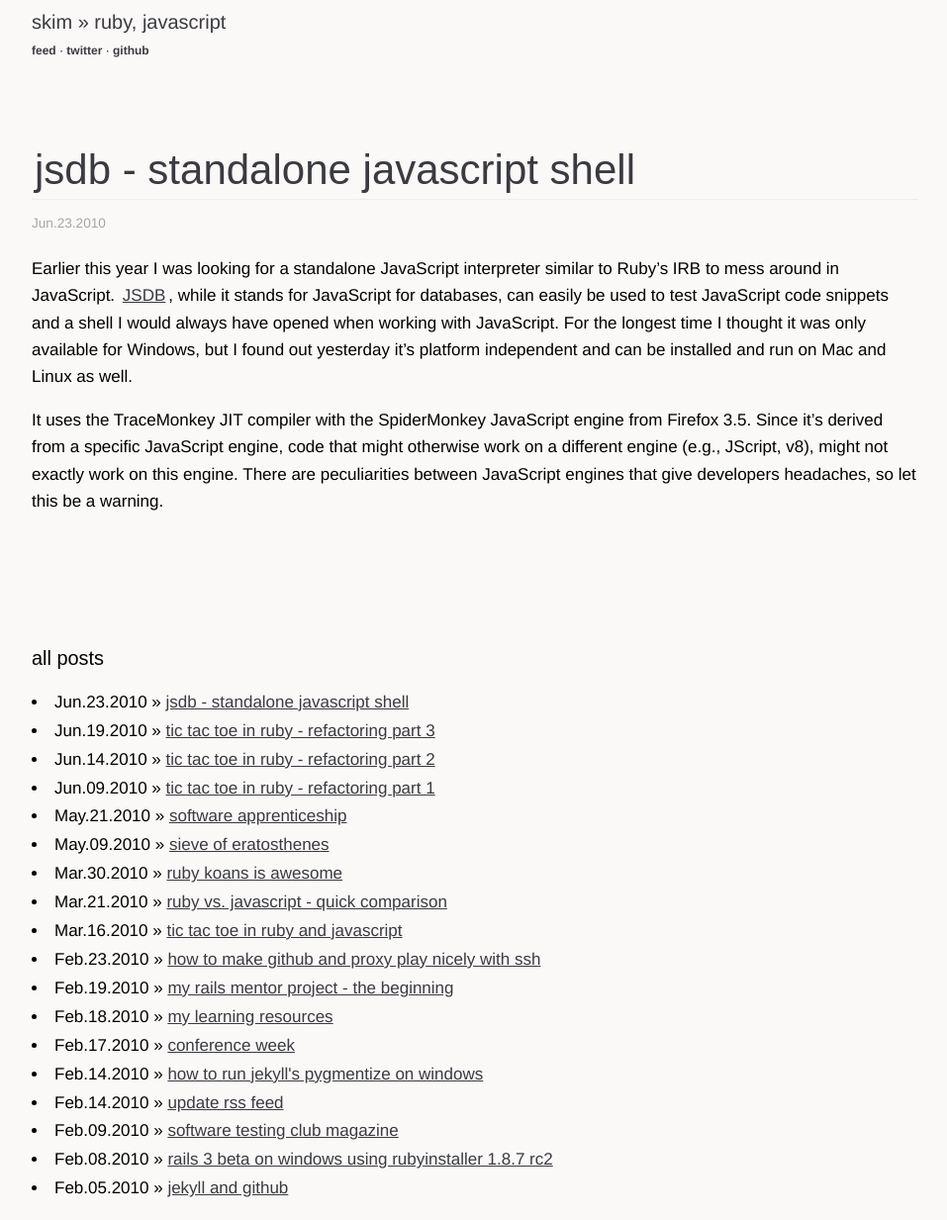
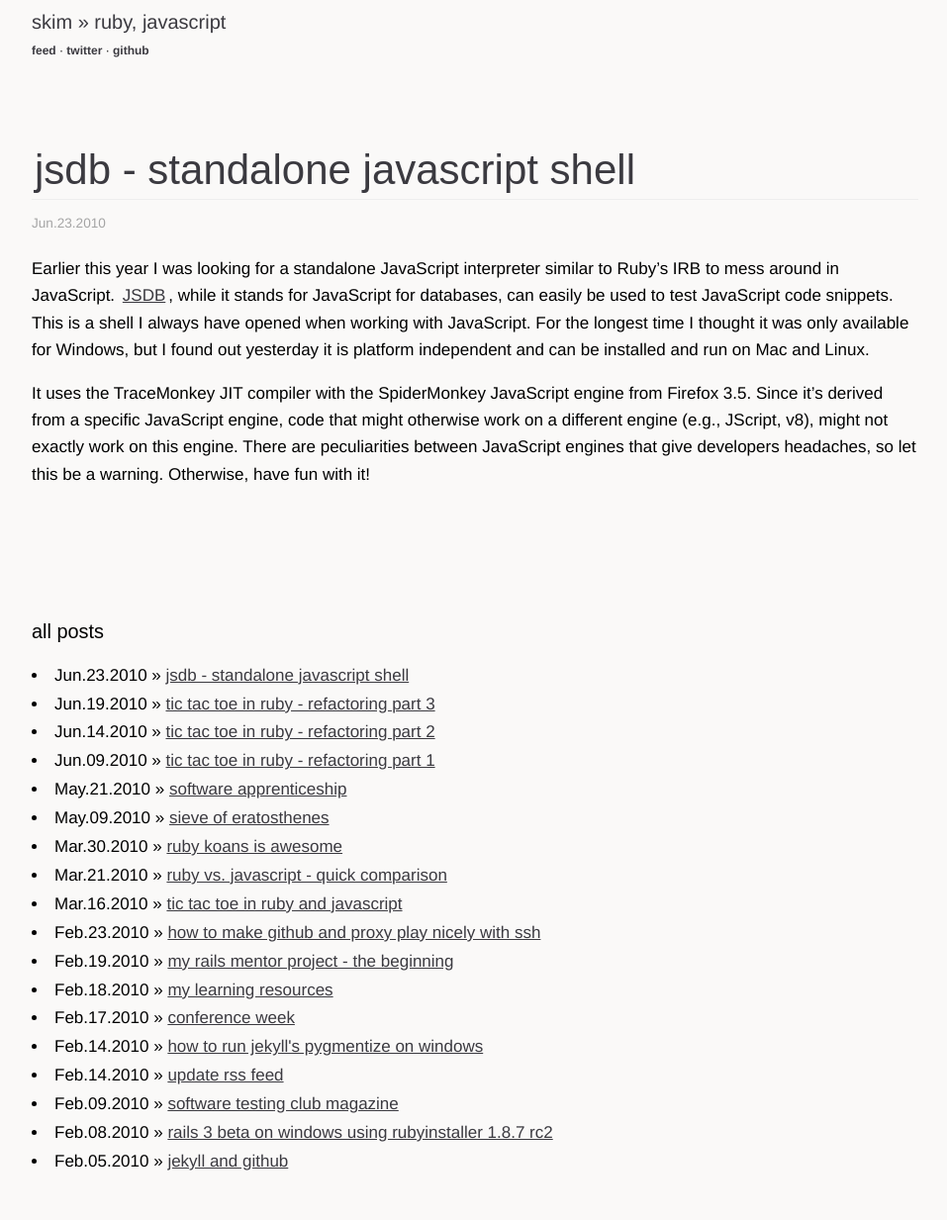
Before and after one commit to sl4m/sl4m.github.com, a Jekyll site: the page built from _posts/2010-06-22-jsdb-standalone-javascript-shell.markdown, in a window 1280 px wide. Shown: the whole page at 99% size, without its empty margins (160-1117 px from the left). Built offline with Jekyll 4.4.1, drawn with Linux system fonts in a browser that asks for light colours; comment, search, counter and statistics services are not loaded; after the commit the page ends 1206 px from its top, so only the background shows below that.

Commit message:
updated post

```diff
--- a/_posts/2010-06-22-jsdb-standalone-javascript-shell.markdown
+++ b/_posts/2010-06-22-jsdb-standalone-javascript-shell.markdown
@@ -6,6 +6,6 @@ categories:
   -- javascript
 ---
 
-Earlier this year I was looking for a standalone JavaScript interpreter similar to Ruby's IRB to mess around in JavaScript.  [JSDB](http://www.jsdb.org/), while it stands for JavaScript for databases, can easily be used to test JavaScript code snippets and a shell I would always have opened when working with JavaScript.  For the longest time I thought it was only available for Windows, but I found out yesterday it's platform independent and can be installed and run on Mac and Linux as well.
+Earlier this year I was looking for a standalone JavaScript interpreter similar to Ruby's IRB to mess around in JavaScript.  [JSDB](http://www.jsdb.org/), while it stands for JavaScript for databases, can easily be used to test JavaScript code snippets.  This is a shell I always have opened when working with JavaScript.  For the longest time I thought it was only available for Windows, but I found out yesterday it is platform independent and can be installed and run on Mac and Linux.
 
-It uses the TraceMonkey JIT compiler with the SpiderMonkey JavaScript engine from Firefox 3.5.  Since it's derived from a specific JavaScript engine, code that might otherwise work on a different engine (e.g., JScript, v8), might not exactly work on this engine.  There are peculiarities between JavaScript engines that give developers headaches, so let this be a warning.
+It uses the TraceMonkey JIT compiler with the SpiderMonkey JavaScript engine from Firefox 3.5.  Since it's derived from a specific JavaScript engine, code that might otherwise work on a different engine (e.g., JScript, v8), might not exactly work on this engine.  There are peculiarities between JavaScript engines that give developers headaches, so let this be a warning.  Otherwise, have fun with it!
```
